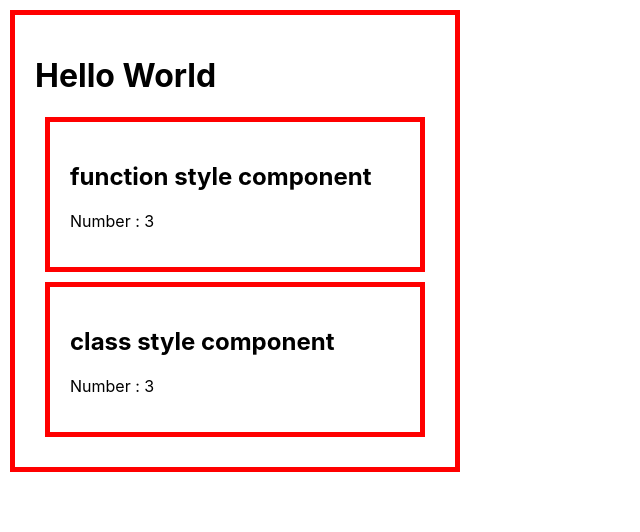
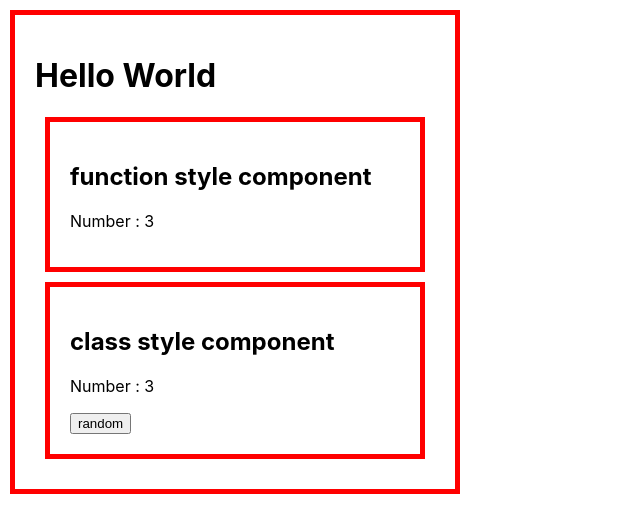
Before and after one commit to kyunggwan/ReactWorkSpace, a React (Create React App) app in the folder class_component/: page / in a window 1280 px wide. Shown: the top 532 px of the page, without its empty margins (0-640 px from the left). Built offline with nearby package versions, Linux system fonts and the light colour scheme.

Commit message:
클래스에서 state 사용법

```diff
--- a/class_component/src/App.js
+++ b/class_component/src/App.js
@@ -20,12 +20,22 @@
   );
 }
 
+/*
+    Functional Component에서는 아래 처럼 state의 값을 변경할 수 없었음
+    단순히 props를 받아서 표시
+*/
 class ClassComp extends React.Component{
+  state = {
+    number: this.props.initNumber
+  }
   render(){
     return (
     <div className="container">
       <h2>class style component</h2>
-      <p>Number : {this.props.initNumber}</p>
+      <p>Number : {this.state.number}</p>
+      <input type="button" value="random" onClick={function(){
+          this.setState({number:Math.random()})
+      }.bind(this)}/>
     </div>
     );
   }
```
